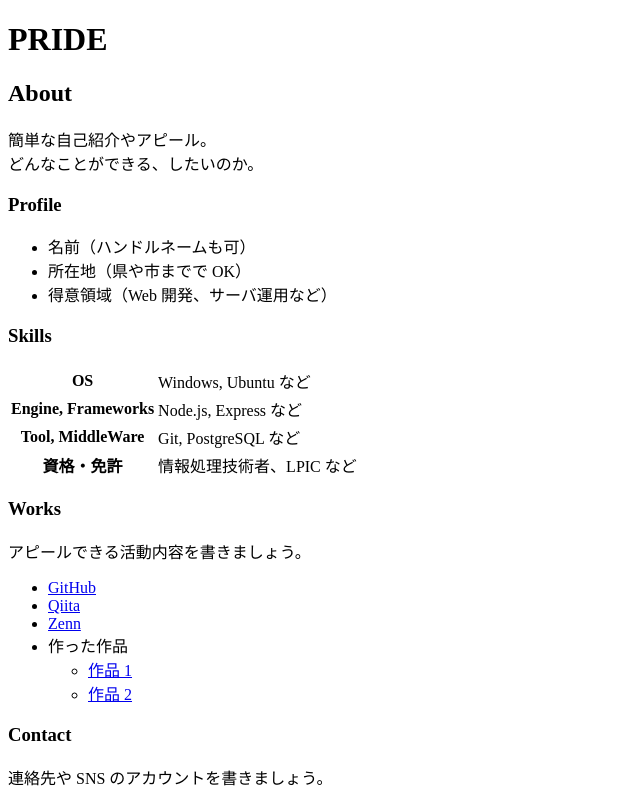
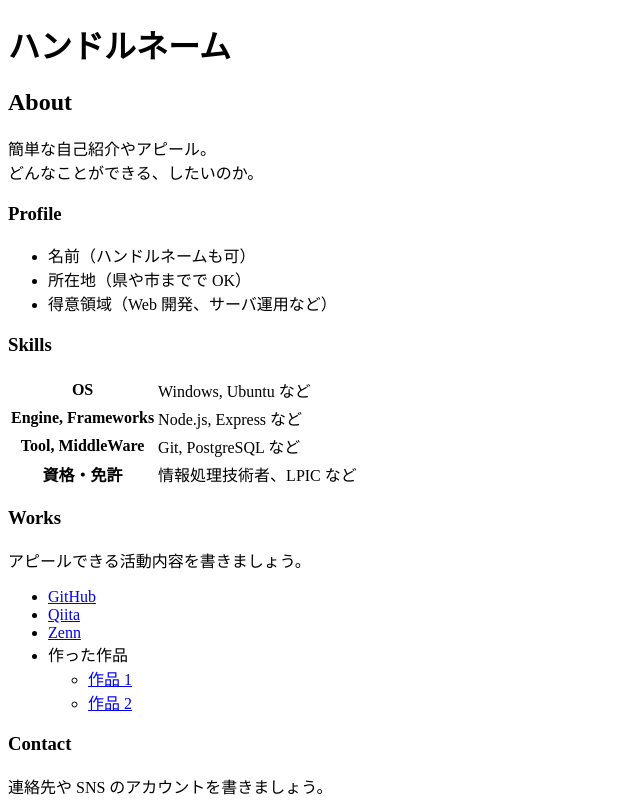
Before and after one commit to kotori118-idoly/pride, a plain HTML site: page index.html in a window 1280 px wide. Shown: the top 801 px of the page, without its empty margins (0-640 px from the left). Drawn offline with Linux system fonts and the light colour scheme.

Commit message:
Update index.html

```diff
--- a/index.html
+++ b/index.html
@@ -3,10 +3,10 @@
   <head>
     <meta charset="utf-8">
     <meta name="viewport" content="width=device-width, initial-scale=1">
-    <title>PRIDEのポートフォリオ</title>
+    <title>ハンドルネームのポートフォリオ</title>
   </head>
   <body>
-    <h1>PRIDE</h1>
+    <h1>ハンドルネーム</h1>
 
     <h2>About</h2>
     <p>
@@ -80,6 +80,5 @@
         <td>表彰、受賞歴、メディア掲載記事などあれば</td>
       </tr>
     </table>
-
   </body>
 </html>
```
